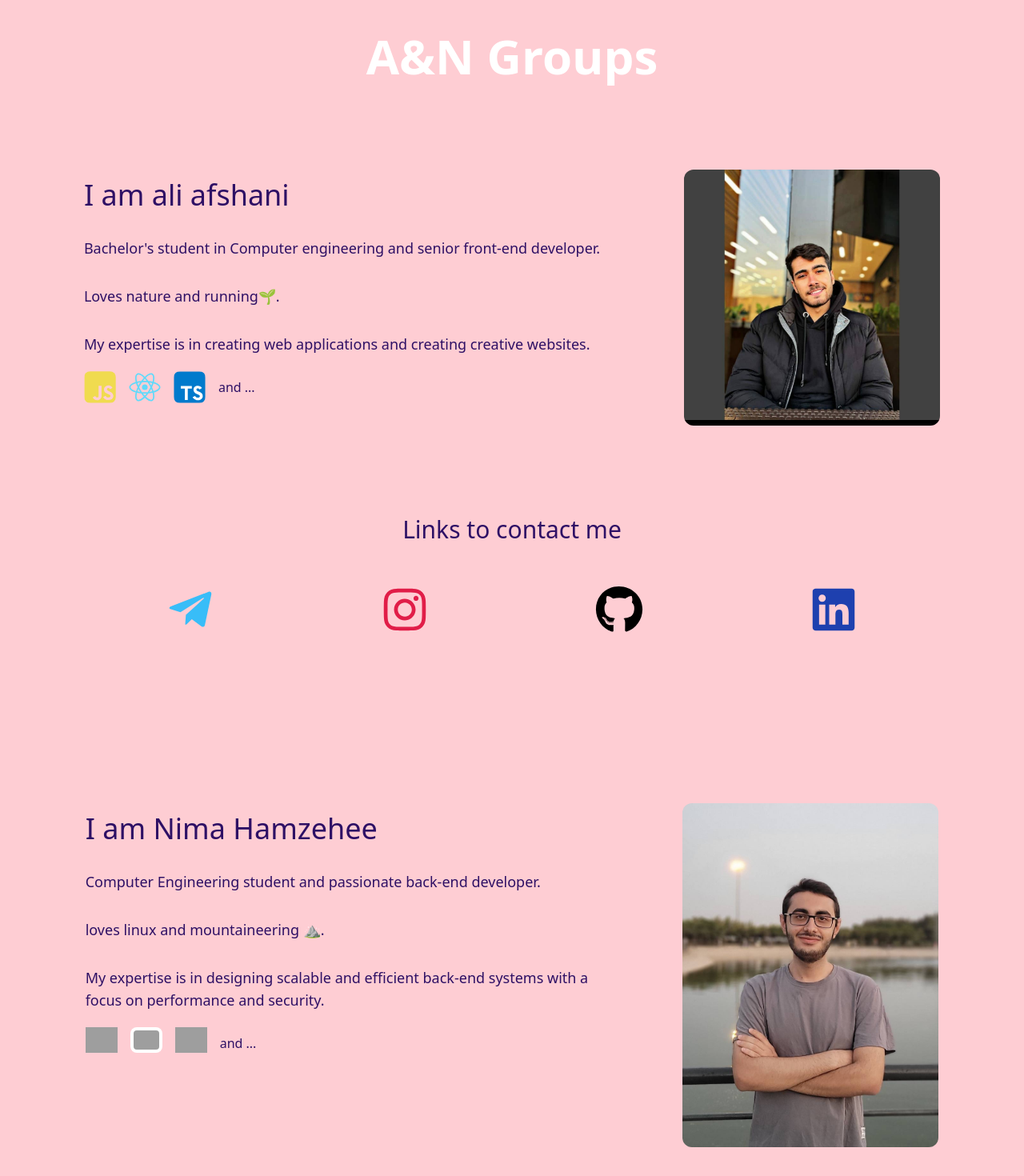
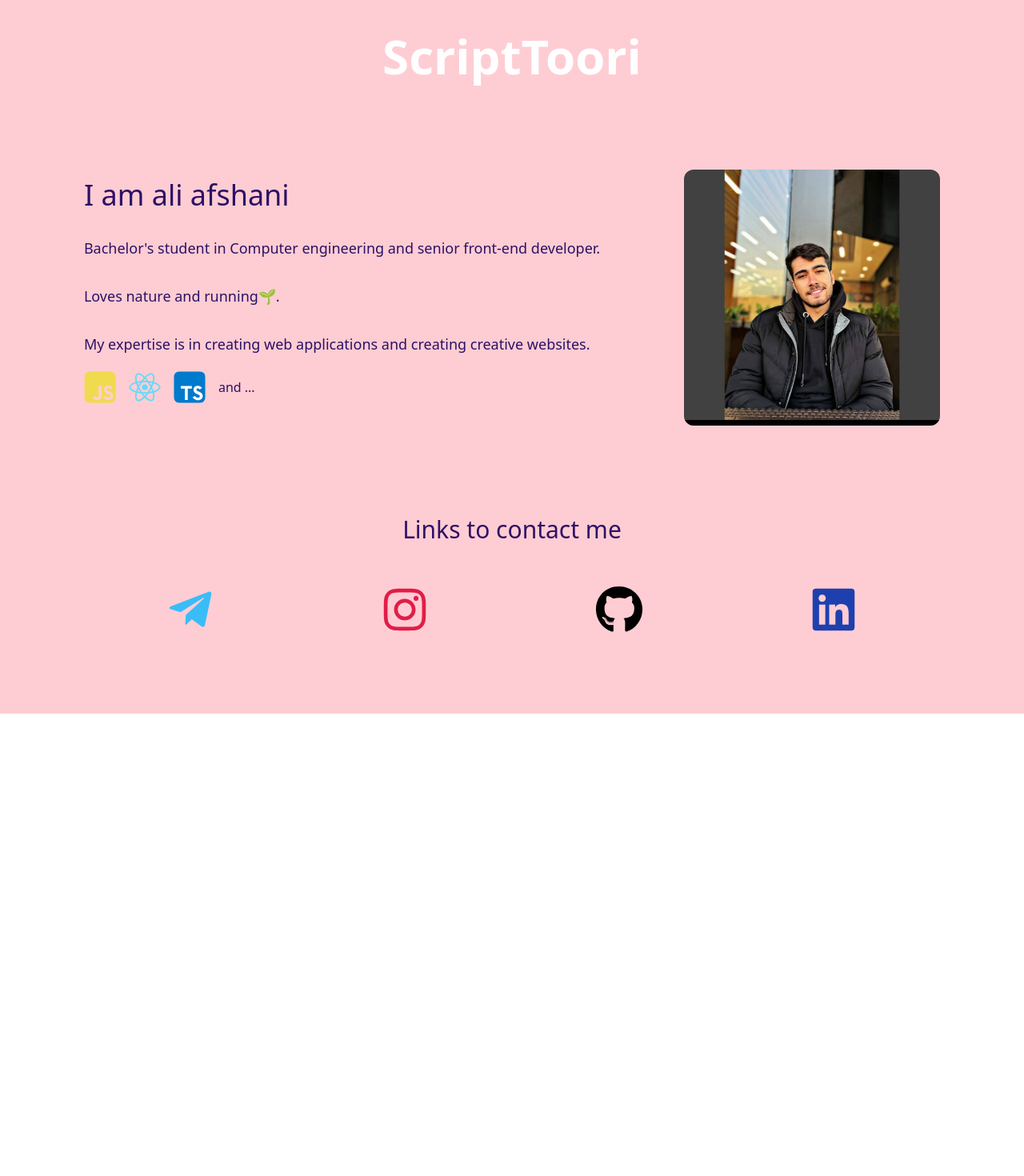
Before and after one commit to aliafshani/AandN-group, a React (Create React App) app: page / in a window 1280 px wide. Shown: the top 1470 px of the page at 80% size. After the commit the page ends 892 px from the top, so only its background shows below. Built offline with nearby package versions, Linux system fonts and the light colour scheme; grey boxes are pictures that could not be loaded.

Commit message:
remove nima from gruop

```diff
--- a/src/App.js
+++ b/src/App.js
@@ -8,10 +8,9 @@ export const App = () => {
   return (
     <div className='dark:bg-blue-950 bg-rose-200 h-max text-center text-white'>
       <div className='pt-10'>
-        <h1 className='text-6xl font-bold'> A&N Groups</h1>
+        <h1 className='text-6xl font-bold'>ScriptToori</h1>
       </div>
       <Profile />
-      <Profile2 />
     </div>
   )
 }
```
